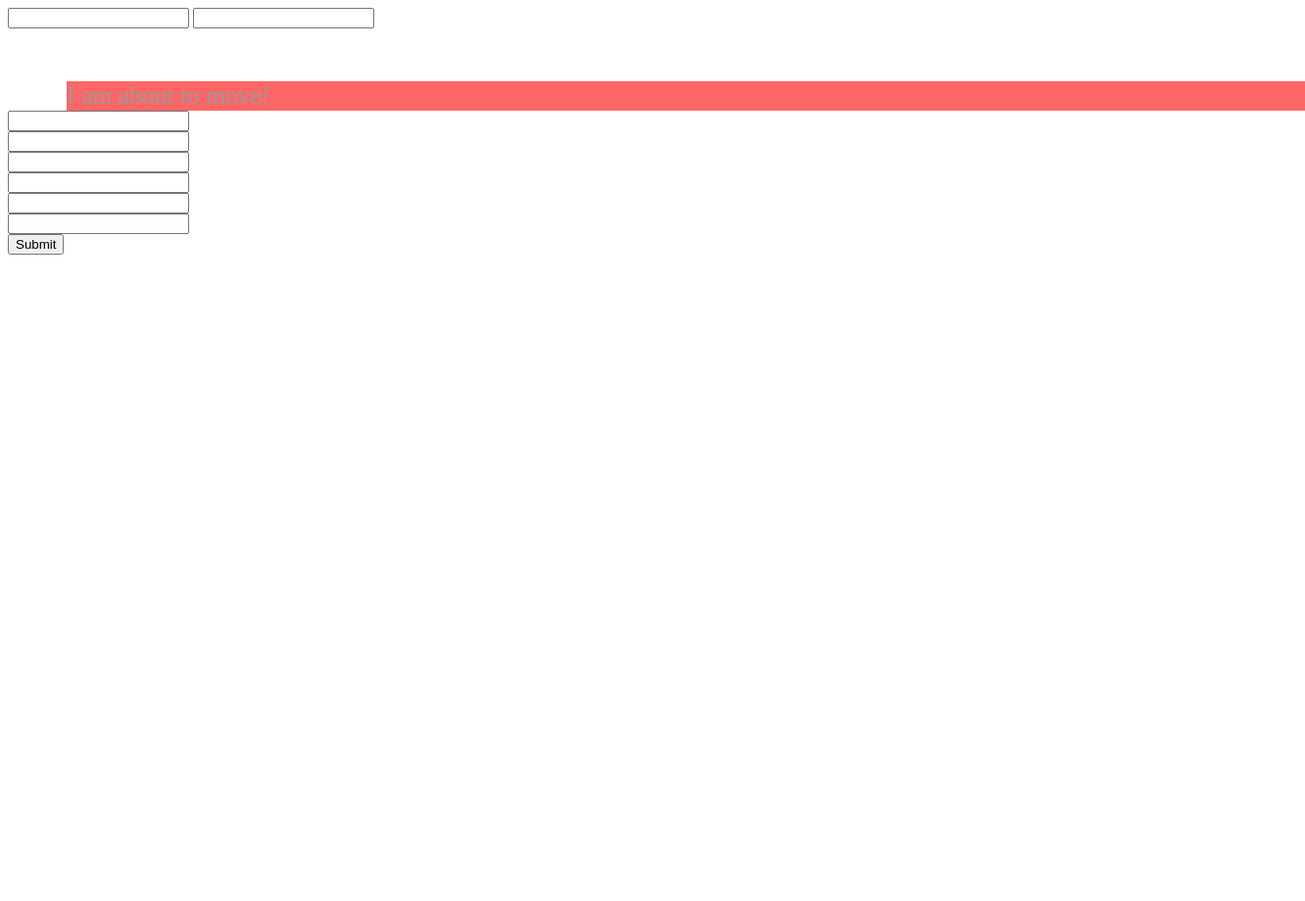
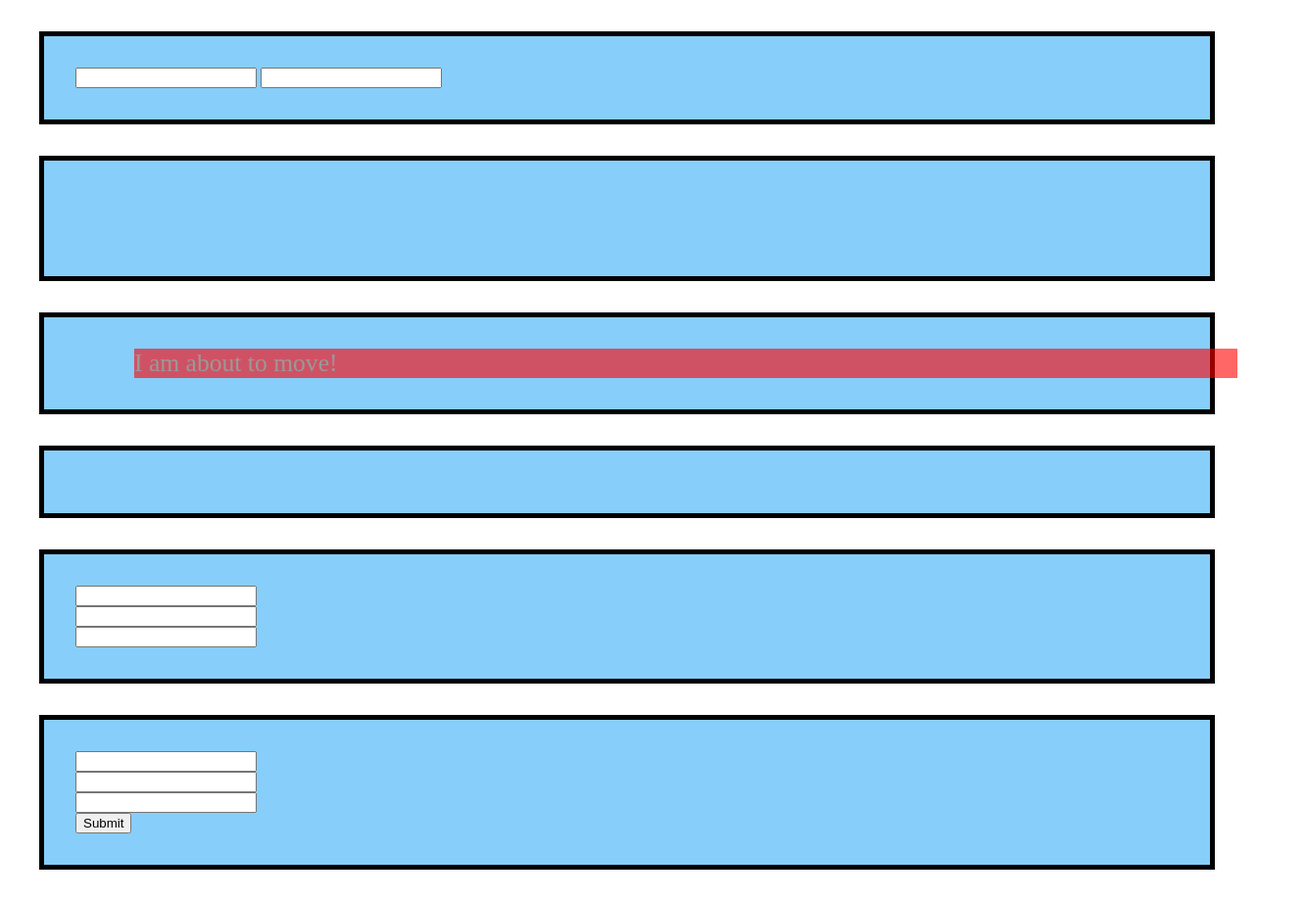
Before and after one commit to herdisheida/FritosJS, a plain HTML site: page index.html in a window 1280 px wide. Shown: the whole page at 98% size, 1332 px wide, since content can reach past the window. Before the commit the page ends 800 px from the top, so only its background shows below. Drawn offline with Linux system fonts and the light colour scheme; no server answers.

Commit message:
styles for each test
þannig ég get séð hvar test byrjar og endar :DD

```diff
--- a/index.html
+++ b/index.html
@@ -2,6 +2,7 @@
 <html>
   <head>
     <title>FritosJS</title>
+    <link rel="stylesheet" href="styles.css" />
   </head>
   <body>
     <!-- 4. PARENT test -->
--- /dev/null
+++ b/styles.css
@@ -0,0 +1,6 @@
+.tests {
+  background-color: lightskyblue;
+  margin: 2rem;
+  padding: 2rem;
+  border: solid black 5px;
+}
```
